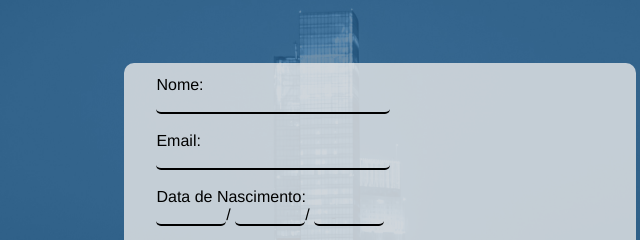
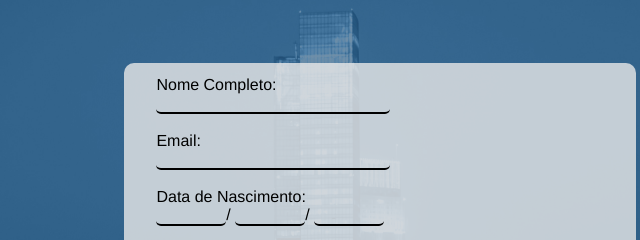
Before and after one commit to Gmoreira12/Formulario-com-Javascripts, a plain HTML site: page index.html in a window 1280 px wide. Shown: the top 240 px of the page, 260-900 px from the left. Drawn offline with Linux system fonts and the light colour scheme.

Commit message:
Alteração no nome do formulário

```diff
--- a/index.html
+++ b/index.html
@@ -14,7 +14,7 @@
 			<form name="formulario" method="post" action="#" class="conteiner">
 
 
-				<label>Nome: </br></label>
+				<label>Nome Completo: </br></label>
 				<input class="linha1" name="nome"
 					onkeypress="return event.charCode > 96 && event.charCode < 123 || event.charCode > 64 && event.charCode < 91 || event.charCode == 32 ">
 
```
